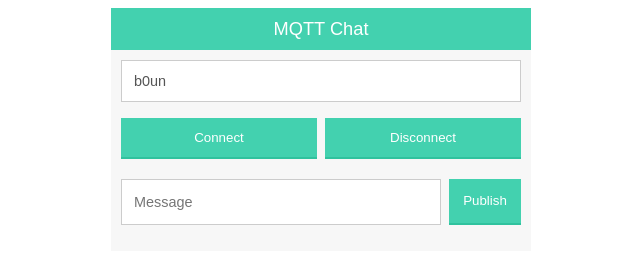
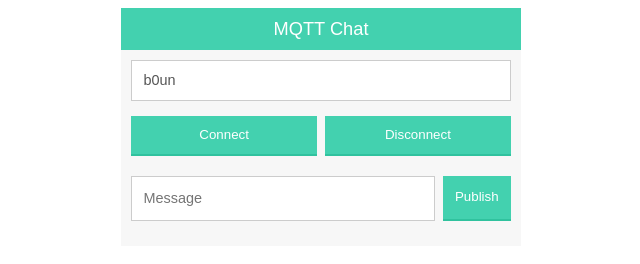
Before and after one commit to S-PRO/Moscato-RTM, a plain HTML site: page _pink/index.html in a window 1280 px wide. Shown: the whole page, without its empty margins (319-959 px from the left). Drawn offline with Linux system fonts and the light colour scheme.

Commit message:
Improvements

```diff
--- a/_pink/index.html
+++ b/_pink/index.html
@@ -7,10 +7,14 @@
     <style type="text/css">
       .form-style-6{
           font: 95% Arial, Helvetica, sans-serif;
+          width: 100%;
           max-width: 400px;
           margin: 0px auto;
           padding: 10px;
           background: #F7F7F7;
+          -webkit-box-sizing: border-box;
+          -moz-box-sizing: border-box;
+          box-sizing: border-box;
       }
       .form-style-6 h1{
           background: #43D1AF;
@@ -118,6 +122,11 @@
       .messages {
         margin-top: 10px;
       }
+      input {
+        -webkit-appearance: none;
+        -webkit-border-radius:0px;
+        border-radius: 0;
+      }
       </style>
   </head>
   <body>
```
